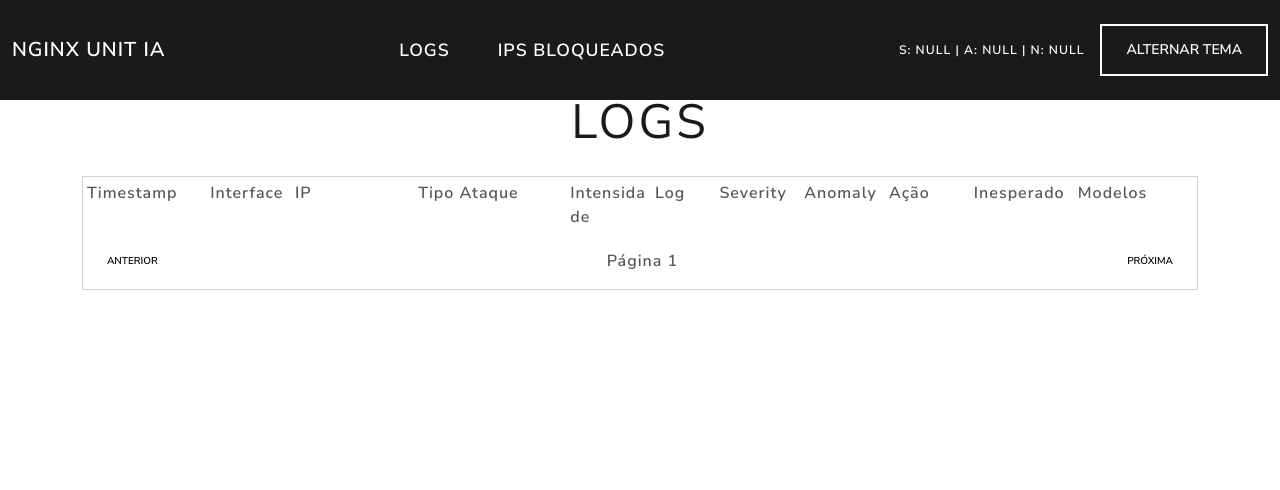
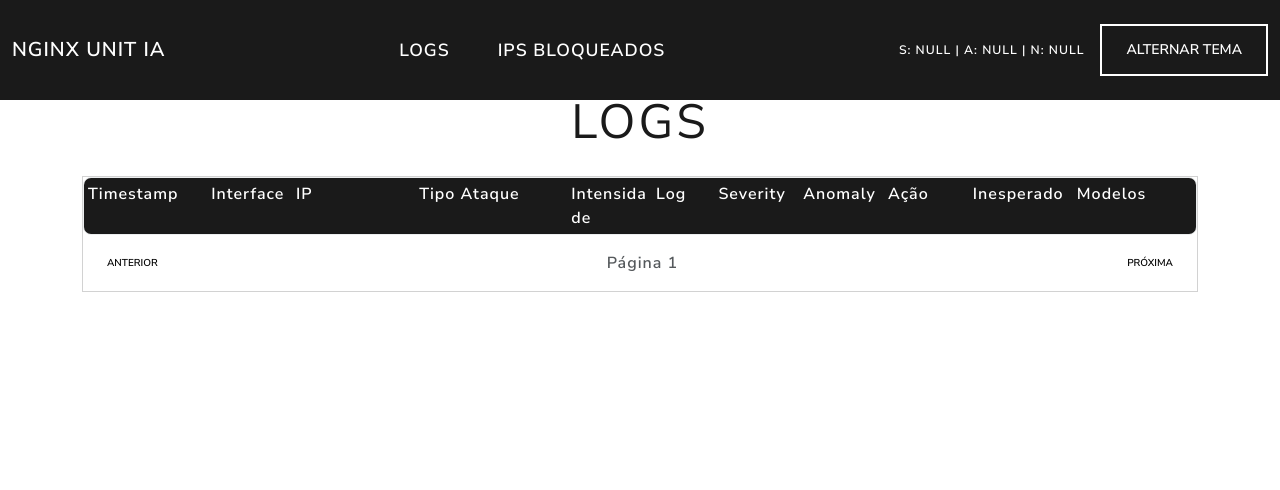
Before and after one commit to aXR6/nginx_unit_ia, a Flask app: page /logs in a window 1280 px wide. Shown: the top 490 px of the page. Run offline with Flask 3, Linux system fonts and the light colour scheme; data that the repository does not hold is empty; some libraries are stand-ins or nearby versions.

Commit message:
style: improve table highlighting for dark/light themes

```diff
--- a/app/templates/base.html
+++ b/app/templates/base.html
@@ -9,6 +9,15 @@
         document.documentElement.setAttribute('data-bs-theme', savedTheme);
     </script>
     <style>
+        :root {
+            --info-header-bg: var(--bs-primary);
+            --info-header-color: #fff;
+            --info-border: var(--bs-border-color);
+            --category-text-color: #000;
+        }
+        [data-bs-theme="dark"] {
+            --category-text-color: #fff;
+        }
         body { padding-top: 70px; }
         .severity-high { color: #dc3545; font-weight: bold; }
         .severity-medium { color: #fd7e14; font-weight: bold; }
@@ -16,7 +25,7 @@
         .status-blocked { color: #dc3545; font-weight: bold; }
         .status-unblocked { color: #198754; font-weight: bold; }
         .category-label {
-            color: #000;
+            color: var(--category-text-color);
             font-weight: bold;
             padding: 2px 4px;
             border-radius: 4px;
@@ -27,6 +36,11 @@
             word-break: break-word;
         }
         .grid-container { display: flex; flex-direction: column; width: 100%; }
+        .info-table {
+            border: 1px solid var(--info-border);
+            border-radius: 0.5rem;
+            overflow: hidden;
+        }
         .grid-header, .grid-row {
             display: grid;
             grid-template-columns: 12ch 8ch 12ch 15ch 8ch 1fr 8ch 8ch 8ch 10ch 12ch;
@@ -34,7 +48,11 @@
             padding: 0.25rem;
             align-items: start;
         }
-        .grid-header { background-color: var(--bs-light); font-weight: bold; }
+        .grid-header {
+            background-color: var(--info-header-bg);
+            color: var(--info-header-color);
+            font-weight: bold;
+        }
         .grid-row:nth-child(odd) { background-color: var(--bs-table-striped-bg); }
         .grid-row > div { overflow-wrap: anywhere; }
     </style>
--- a/app/templates/blocked.html
+++ b/app/templates/blocked.html
@@ -5,7 +5,7 @@
 <div class="card">
   <div class="card-body p-0">
     <div class="table-responsive">
-        <div id="blocked-grid" class="grid-container">
+        <div id="blocked-grid" class="grid-container info-table">
             <div class="grid-header">
                 <div>IP</div>
                 <div>Status</div>
--- a/app/templates/logs.html
+++ b/app/templates/logs.html
@@ -5,7 +5,7 @@
 <div class="card">
   <div class="card-body p-0">
     <div class="table-responsive">
-        <div id="logs-grid" class="grid-container">
+        <div id="logs-grid" class="grid-container info-table">
             <div class="grid-header">
                 <div>Timestamp</div>
                 <div>Interface</div>
```
